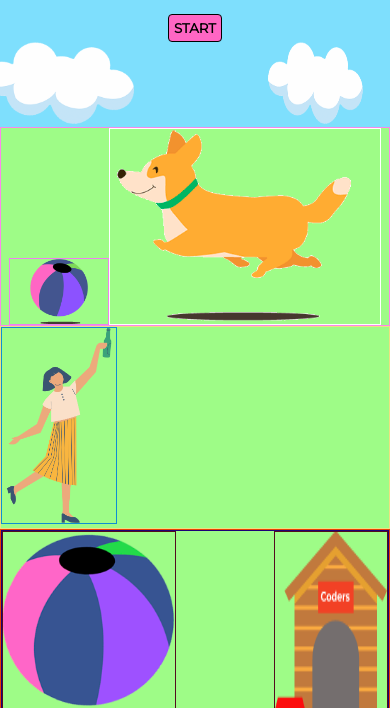
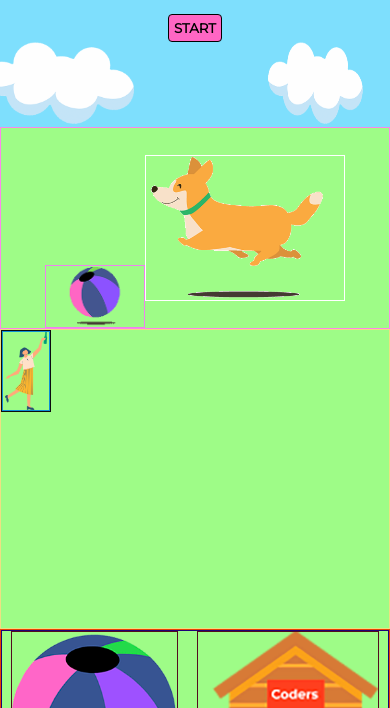
Before and after one commit to EstherAma/TheDogOfDoom, a plain HTML site: page index.html in a window 390 px wide. Shown: the part 110-818 px from the top of the page. Drawn offline with Linux system fonts and the light colour scheme.

Commit message:
1st media query corrected + images resolution changed

```diff
--- a/css/index.css
+++ b/css/index.css
@@ -1,13 +1,33 @@
-@media only screen and (max-width: 768px)
-    /* For mobile phones: */ {
+ @media only screen and (max-width: 768px)
+    /*For mobile phones: */ {
+
+        .animation {
+            max-height: 200px;
+        }
+
         .ball {
-        min-width: 50px;
-        max-width: 100px;
+            max-width: 100px;
+        }
+
+        .dog {
+            max-width: 200px;
+        }
+
+        .coders img {
+            max-height: 80px;
         }
 
         .kennel {
+            max-height: 175px;
+        }
+
+        .bigBall {
+            max-height: 175px;
+        }
+
+       /* .kennel {
             max-width: auto;
-        }
+        }*/
     }
 
 * {
@@ -87,17 +107,19 @@ button {
     display: flex;
     justify-content: center;
     align-items: center;
+    height: 300px;
+
 }
 
 .dog {
-    width: 70%;
-    height: 70%;
+    width: auto;
+    height: auto;
     border: white solid 1px;
 }
 
 .ball {
-    width: 30%;
-    height: 30%;
+    width: auto;
+    height: auto;
     padding:  0 20px;
     border: violet 1px solid;
     display: flex;
@@ -107,10 +129,19 @@ button {
 .partThree {
     border: rgb(238, 224, 130) 1px solid;
     background-color: #9EFC87;
+    height: 300px;
+    display: flex;
+    align-items: center;
+}
+
+.coders {
+    border: rgb(13, 13, 13) 1px solid;
+    display: flex;
+    align-self: baseline;
 }
 
 .blackHairedCoder {
-    width: 30%;
+    max-height: 150px;
     border: rgb(14, 143, 212) 1px solid;
 }
 
@@ -122,12 +153,13 @@ button {
 .listDisplays {
     border: rgb(29, 1, 119) 1px solid;
     display: flex;
-    justify-content: space-between;
+    justify-content: space-around;
+    height: 250px;
 }
 
 .bigBall {
     border: rgb(83, 12, 31) 1px solid;
-    width: 45%;
+    width: auto;
 }
 
 .kennel {
--- a/index.html
+++ b/index.html
@@ -24,21 +24,21 @@
         </section>
         <section class="partTwo">
             <div class="animation">
-                <img class="ball" src="./image/pelota.png" alt="Ball">
-                <img class="dog" src="./image/dog 1.png" alt="doggy">
+                <img class="ball" src="./image/pruebas/ball1SmallSize.gif" alt="Ball">
+                <img class="dog" src="./image/pruebas/doggyAnimation.gif" alt="doggy">
             </div>
         </section>
 
         <section class="partThree">
             <div class="coders">
-                <img class="blackHairedCoder" src="./image/Coders/14.png" alt="Ramdom Coder picture">
+                <img class="blackHairedCoder" src="./image/pruebas/14.png" alt="Ramdom Coder picture">
             </div>
         </section>
 
         <section class="partFour">
             <div class="listDisplays">
-                <img class="bigBall" src="./image/ball1.png" alt="Big ball with the codders' names inside">
-                <img class="kennel" src="./image/caseta.png" alt="Cute kennel for our coders">
+                <img class="bigBall" src="./image/pruebas/ballGrande.png" alt="Big ball with the codders' names inside">
+                <img class="kennel" src="./image/pruebas/caseta.png" alt="Cute kennel for our coders">
             </div>
         </section>
     </main>
```
Also changed, not shown: image/pruebas/14.png (added), image/pruebas/ball1SmallSize.gif (added), image/pruebas/ballGrande.png (added), image/pruebas/caseta.png (added), image/pruebas/doggyAnimation.gif (added), 8 other files.
